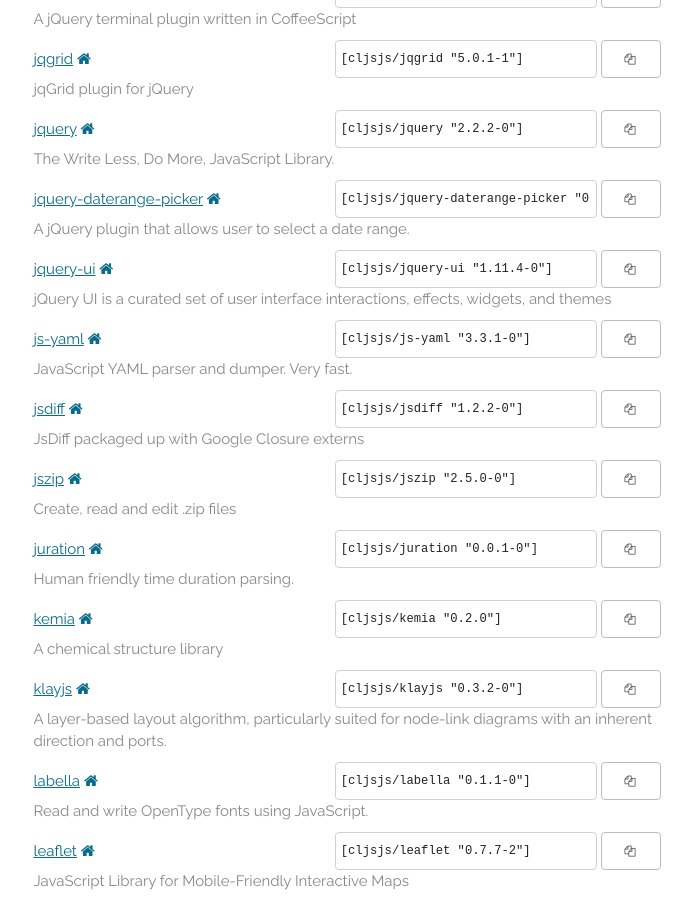
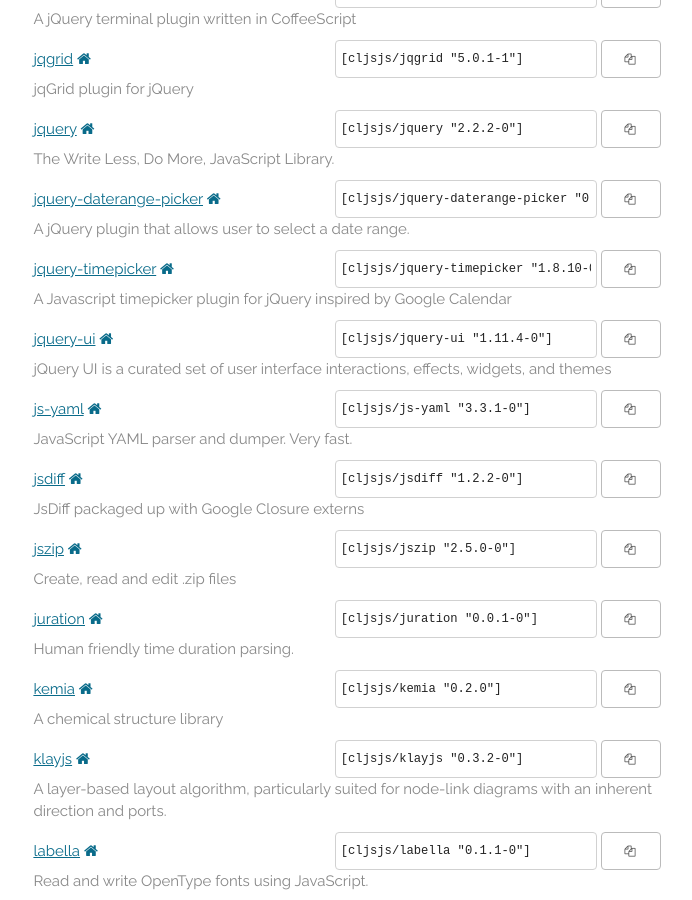
Before and after one commit to cljsjs/cljsjs.github.io, a Jekyll site: the page built from index.markdown, in a window 1280 px wide and 900 px high, scrolled down 5542 px. Shown: the whole window, without its empty margins (293-985 px from the left). Built offline with Jekyll 4.4.1, drawn with Linux system fonts in a browser that asks for light colours; nearby versions of some CDN libraries; comment, search, counter and statistics services are not loaded.

Commit message:
Automatic update

```diff
--- a/_includes/packages.html
+++ b/_includes/packages.html
@@ -582,6 +582,15 @@
     <p class="description">A jQuery plugin that allows user to select a date range.</p>
   </li>
   <li>
+    <a href="https://clojars.org/cljsjs/jquery-timepicker">jquery-timepicker</a>
+    <a href="https://github.com/jonthornton/jquery-timepicker" target="new"><i class="fa fa-home"></i></a>
+    <span class="clojars">
+      <input type="text" value='[cljsjs/jquery-timepicker "1.8.10-0"]'/>
+      <button data-clipboard-text='[cljsjs/jquery-timepicker "1.8.10-0"]'><i class="fa fa-copy"></i></button>
+    </span>
+    <p class="description">A Javascript timepicker plugin for jQuery inspired by Google Calendar</p>
+  </li>
+  <li>
     <a href="https://clojars.org/cljsjs/jquery-ui">jquery-ui</a>
     <a href="http://jqueryui.com" target="new"><i class="fa fa-home"></i></a>
     <span class="clojars">
```
